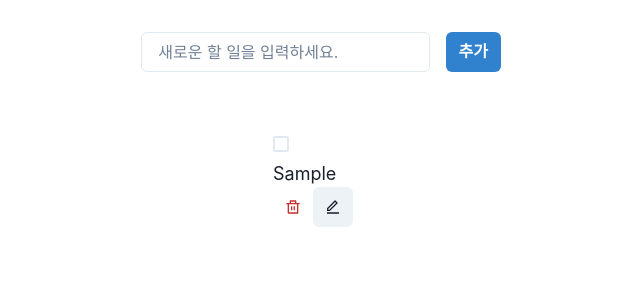
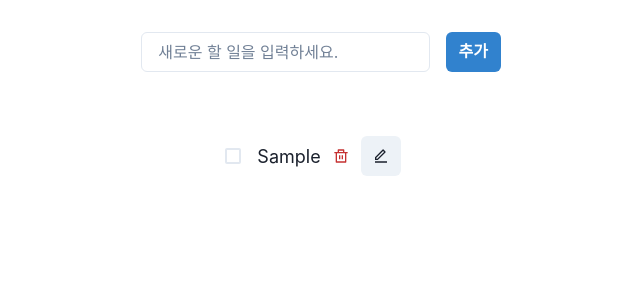
Before and after one commit to she110ff/react-demo, a React (Create React App) app: page / in a window 1280 px wide. Both pictures are taken after typing "Sample" into the empty fields and a click on the button "추가". Shown: the top 300 px of the page, without its empty margins (319-959 px from the left). Built offline with nearby package versions, Linux system fonts and the light colour scheme.

Commit message:
Fix display

```diff
--- a/src/components/TodoItem.tsx
+++ b/src/components/TodoItem.tsx
@@ -35,7 +35,7 @@ function TodoItem({ todo }: Props) {
 
 
     return (
-        <Box flex='1' alignItems="center" mb={4}>
+        <Box display='flex' alignItems="center" mb={4}>
             <Checkbox
                 isChecked={todo.completed}
                 onChange={handleToggle}
```
